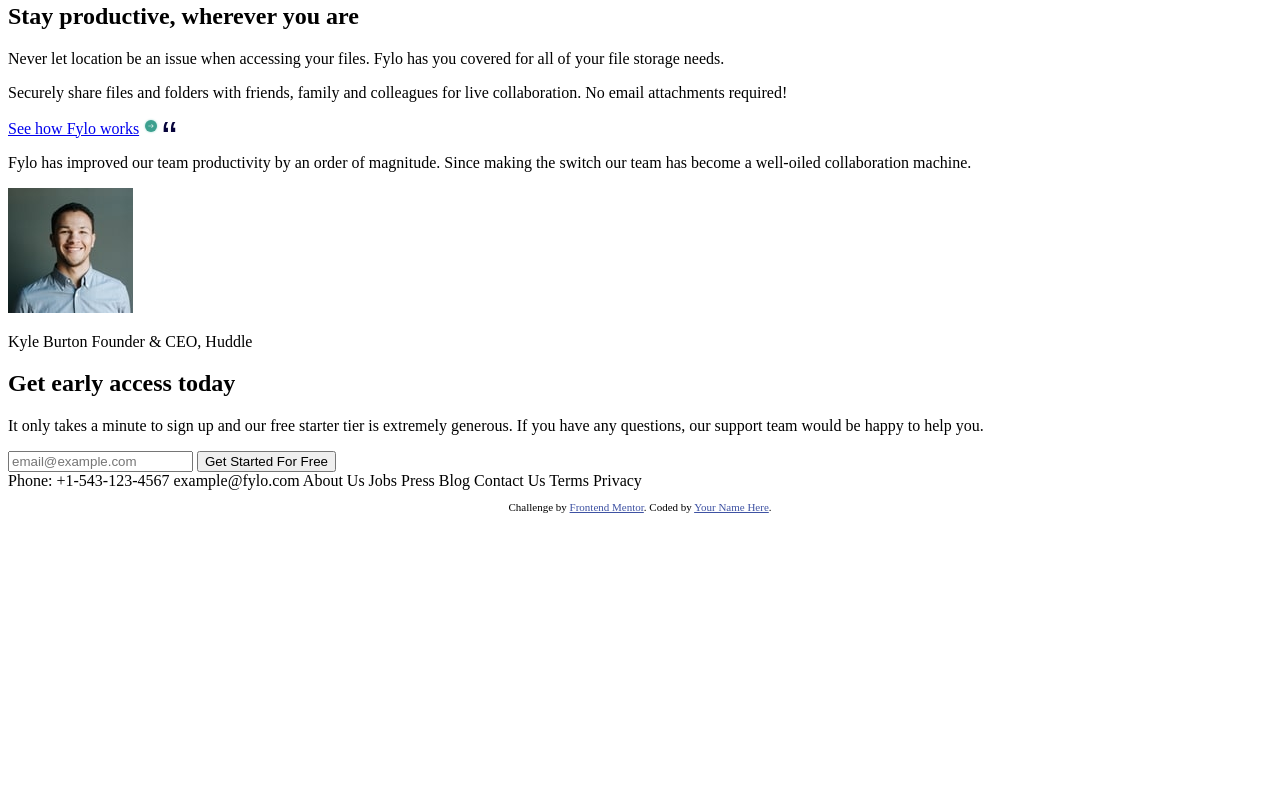
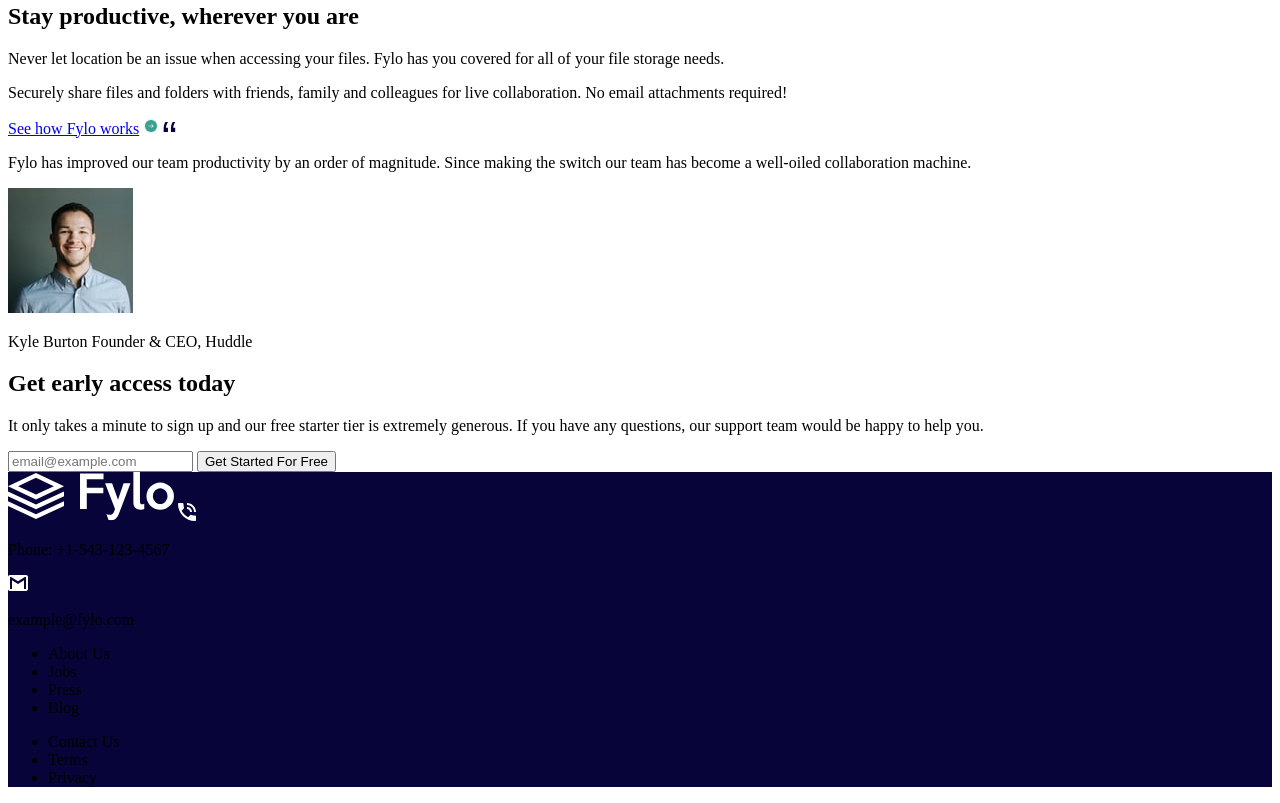
Before and after one commit to KaueACLima/projeto-fylo-landing-page-with-two-column-layout-master, a plain HTML site: page index.html in a window 1280 px wide. Shown: the part 1112-1915 px from the top of the page. Before the commit the page ends 1636 px from the top, so only its background shows below. Drawn offline with Linux system fonts and the light colour scheme.

Commit message:
Update CSS

```diff
--- a/assets/css/index.css
+++ b/assets/css/index.css
@@ -1,2 +1,10 @@
+body{
+
+}
+
+.rodape{
+    background-color: var(--very-dark-blue);
+}
+
 .attribution { font-size: 11px; text-align: center; }
 .attribution a { color: hsl(228, 45%, 44%); }
--- /dev/null
+++ b/assets/css/variables.css
@@ -0,0 +1,10 @@
+:root{
+--very-dark-blue: hsl(243, 87%, 12%);
+--desaturated-blue: hsl(238, 22%, 44%);
+
+--bright-blue: hsl(224, 93%, 58%);
+--moderate-cyan: hsl(170, 45%, 43%);
+
+--light-grayish-blue: hsl(240, 75%, 98%);
+--light-gray: hsl(0, 0%, 75%);
+}
--- a/index.html
+++ b/index.html
@@ -1,5 +1,6 @@
 <!DOCTYPE html>
 <html lang="pt-BR">
+
 <head>
   <meta charset="UTF-8">
   <meta name="viewport" content="width=device-width, initial-scale=1.0">
@@ -8,8 +9,10 @@
 
   <title>Frontend Mentor | Fylo landing page with two column layout</title>
 
+  <link rel="stylesheet" href="./assets/css/variables.css">
   <link rel="stylesheet" href="./assets/css/index.css">
 </head>
+
 <body>
 
   <header class="cabecalho">
@@ -25,7 +28,7 @@
     </nav>
   </header>
 
-  <section>
+  <section class="arquivos-seguros">
     <h2>All your files in one secure location, accessible anywhere.</h2>
     <p>Fylo stores your most important files in one secure location.
       Access them wherever you need, share and collaborate with friends,
@@ -33,15 +36,15 @@
 
 
 
-        <button>
-          Get Started
-        </button>
+    <button>
+      Get Started
+    </button>
 
-      <img src="./assets/images/illustration-1.svg" alt="illustration-1">
+    <img src="./assets/images/illustration-1.svg" alt="illustration-1">
   </section>
 
 
-  <section>
+  <section class="seja-produtivo">
     <h2>Stay productive, wherever you are</h2>
     <p>Never let location be an issue when accessing your files. Fylo has you
       covered for all of your file storage needs.</p>
@@ -65,7 +68,7 @@
     </p>
   </section>
 
-  <section>
+  <section class="acesso-antecipado">
     <h2>Get early access today</h2>
     <p>
       It only takes a minute to sign up and our free starter tier is extremely generous.
@@ -73,37 +76,38 @@
     </p>
 
     <label for="email"></label>
-    <input
-      type="email"
-      name="email"
-      id="email required"
-      placeholder="email@example.com"
-    />
+    <input type="email" name="email" id="email required" placeholder="email@example.com" />
 
     <button>
       Get Started For Free
     </button>
   </section>
 
+  <footer class="rodape">
+    <img src="./assets/images/logo-footer.svg" alt="Logo footer">
+    <img src="./assets/images/icon-phone.svg" alt="icon phone">
+    <p>Phone: +1-543-123-4567</p>
+    <img src="./assets/images/icon-email.svg" alt="icon email">
+    <p>example@fylo.com</p>
+    <ul>
+      <li>About Us</li>
+      <li>Jobs</li>
+      <li>Press</li>
+      <li>Blog</li>
+    </ul>
+    <ul>
+      <li>Contact Us</li>
+      <li>Terms</li>
+      <li>Privacy</li>
+    </ul>
+  </footer>
 
-
-  Phone: +1-543-123-4567
-  example@fylo.com
-
-  About Us
-  Jobs
-  Press
-  Blog
-
-  Contact Us
-  Terms
-  Privacy
-
-  <footer>
+  <!-- <footer>
     <p class="attribution">
       Challenge by <a href="https://www.frontendmentor.io?ref=challenge" target="_blank">Frontend Mentor</a>.
       Coded by <a href="#">Your Name Here</a>.
     </p>
-  </footer>
+  </footer> -->
 </body>
+
 </html>
```
Also changed, not shown: assets/images/logo-footer.svg (added).
